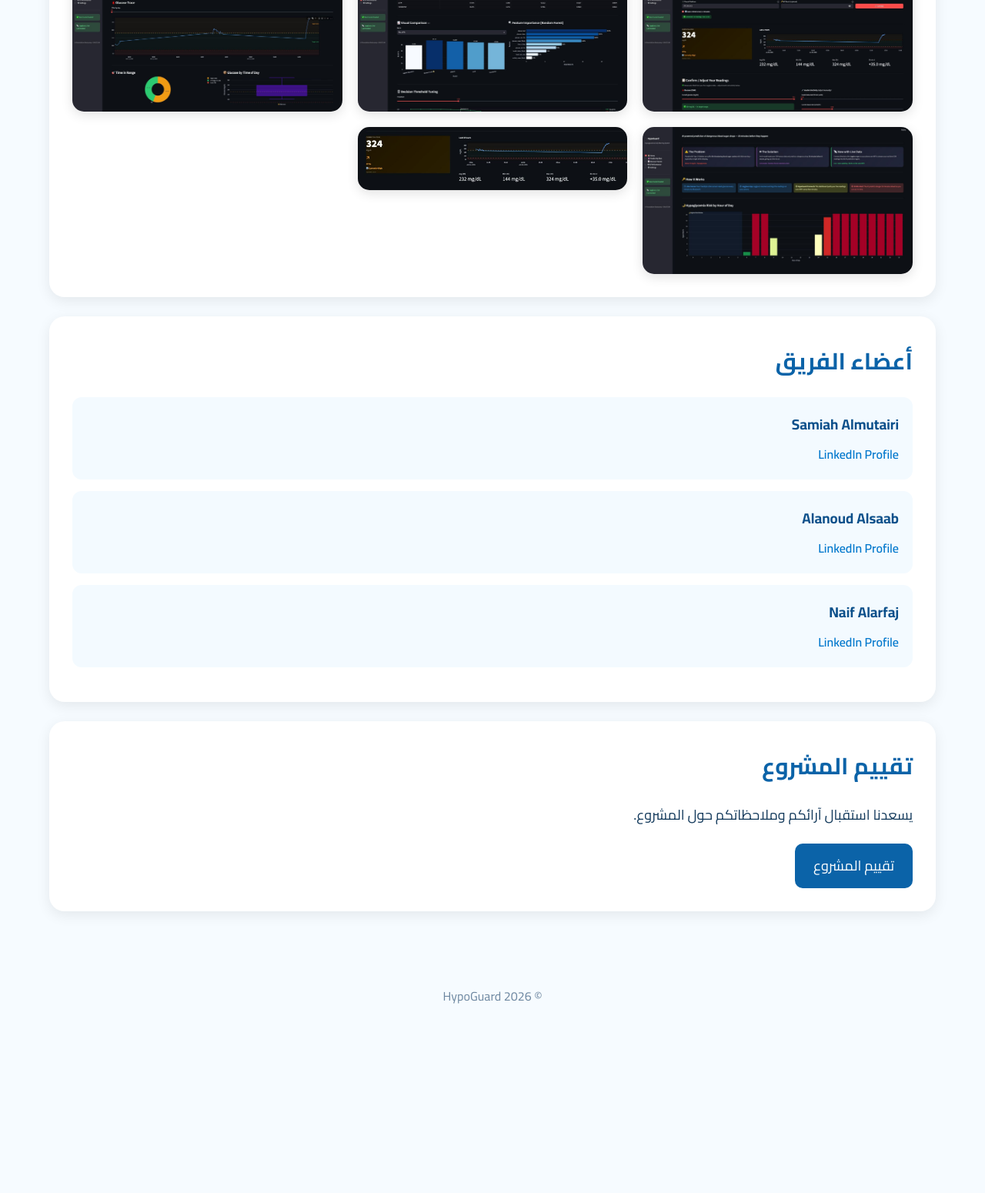
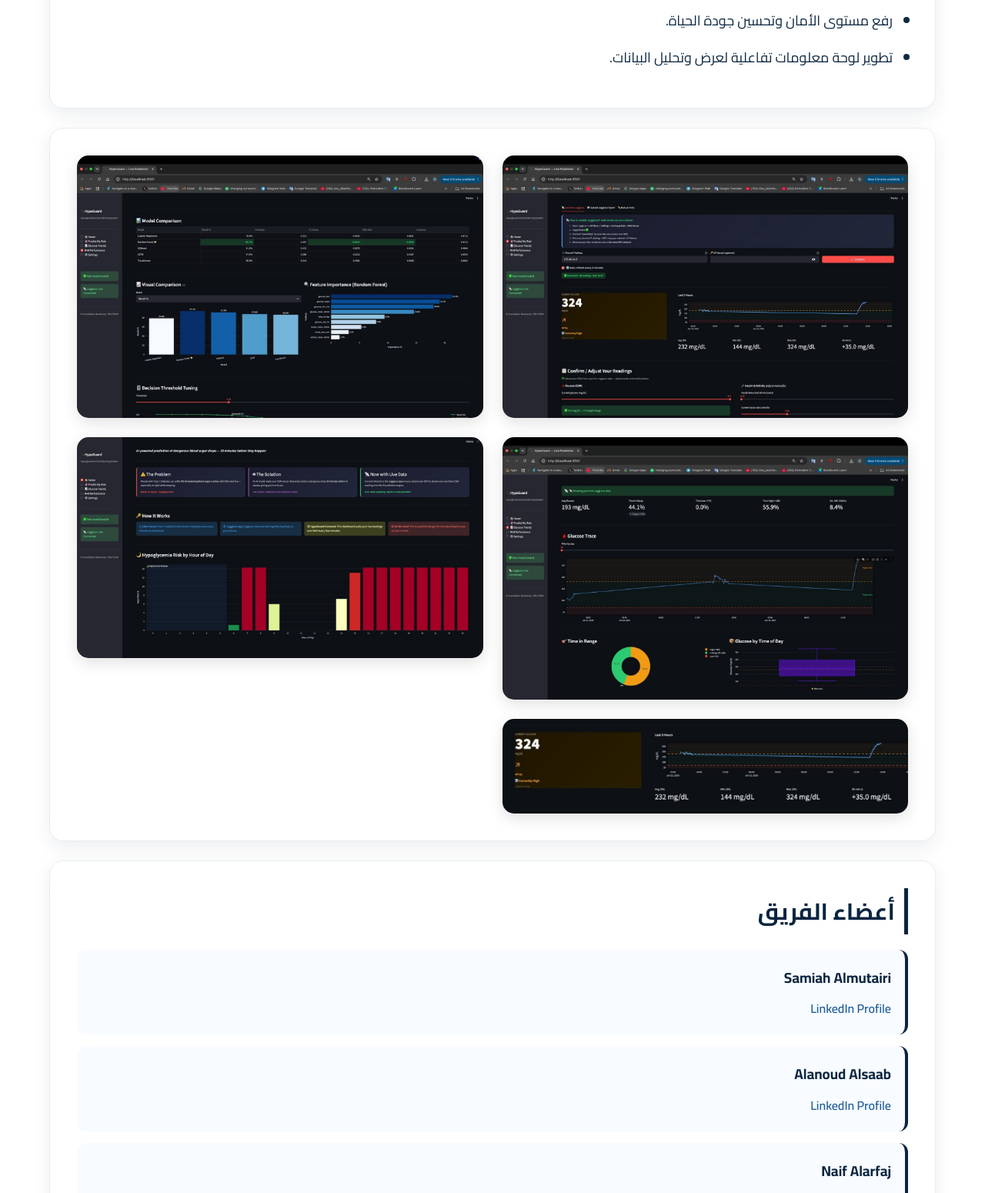
Before and after one commit to alanoudalsaab07/HypoGuard, a plain HTML site: page index.html in a window 1280 px wide. Shown: the part 1250-2800 px from the top of the page at 77% size. Before the commit the page ends 2590 px from the top, so only its background shows below. Drawn offline with Linux system fonts and the light colour scheme.

Commit message:
Add files via upload

```diff
--- a/index.html
+++ b/index.html
@@ -1,8 +1,10 @@
 <!DOCTYPE html>
 <html lang="ar" dir="rtl">
+
 <head>
 <meta charset="UTF-8">
 <meta name="viewport" content="width=device-width, initial-scale=1.0">
+
 <title>HypoGuard</title>
 
 <link rel="preconnect" href="https://fonts.googleapis.com">
@@ -19,47 +21,52 @@ box-sizing:border-box;
 
 body{
 font-family:'Cairo',sans-serif;
-background:#f6fbff;
-color:#12395b;
-line-height:1.9;
+background:#ffffff;
+color:#102a43;
+line-height:2;
 }
 
 header{
-background:linear-gradient(135deg,#7ecfff,#ffffff);
-padding:90px 20px;
+background:linear-gradient(135deg,#0a2540,#163d63);
+padding:100px 20px;
 text-align:center;
 }
 
 header h1{
-font-size:60px;
-color:#0b4f8a;
+font-size:65px;
+font-weight:800;
+color:white;
 margin-bottom:10px;
+letter-spacing:1px;
 }
 
 header p{
 font-size:22px;
-color:#2e6d9f;
+color:#d7e9ff;
 }
 
 .container{
 width:90%;
 max-width:1200px;
 margin:auto;
-padding:40px 0;
+padding:50px 0;
 }
 
 .card{
 background:white;
-padding:30px;
-border-radius:20px;
+padding:35px;
+border-radius:18px;
 margin-bottom:25px;
-box-shadow:0 5px 18px rgba(0,0,0,0.08);
+box-shadow:0 8px 25px rgba(10,37,64,0.08);
+border:1px solid #e7eef6;
 }
 
 h2{
-color:#0b63a8;
-margin-bottom:18px;
 font-size:30px;
+color:#0a2540;
+margin-bottom:20px;
+border-right:5px solid #0a2540;
+padding-right:12px;
 }
 
 p{
@@ -69,35 +76,36 @@ font-size:18px;
 .gallery{
 display:grid;
 grid-template-columns:repeat(auto-fit,minmax(350px,1fr));
-gap:20px;
+gap:25px;
 }
 
 .gallery img{
 width:100%;
 border-radius:15px;
-box-shadow:0 4px 15px rgba(0,0,0,0.12);
+box-shadow:0 6px 20px rgba(0,0,0,0.12);
 transition:0.3s;
 }
 
 .gallery img:hover{
-transform:scale(1.02);
+transform:translateY(-5px);
 }
 
 .member{
-background:#f3faff;
+background:#f8fbff;
 padding:18px;
 border-radius:12px;
 margin-bottom:15px;
+border-right:4px solid #0a2540;
 }
 
 .member h3{
-color:#0b4f8a;
+color:#0a2540;
 margin-bottom:5px;
 }
 
 .member a{
-color:#0077cc;
 text-decoration:none;
+color:#1f5d99;
 font-weight:600;
 }
 
@@ -107,16 +115,18 @@ text-decoration:underline;
 
 .button{
 display:inline-block;
-background:#0b63a8;
+padding:14px 25px;
+background:#0a2540;
 color:white;
-padding:12px 24px;
+text-decoration:none;
 border-radius:10px;
-text-decoration:none;
 font-size:18px;
+font-weight:600;
+transition:.3s;
 }
 
 .button:hover{
-background:#084b7f;
+background:#163d63;
 }
 
 ul{
@@ -124,44 +134,64 @@ padding-right:20px;
 }
 
 li{
-margin-bottom:10px;
+margin-bottom:12px;
 font-size:18px;
 }
 
 footer{
+background:#0a2540;
+color:white;
 text-align:center;
-padding:30px;
-color:#6d87a0;
+padding:25px;
+margin-top:40px;
 }
 
 </style>
+
 </head>
 
 <body>
 
 <header>
+
 <h1>HypoGuard</h1>
-<p>AI-Powered Hypoglycemia Early Warning System</p>
+
+<p>
+AI-Powered Hypoglycemia Prediction System
+</p>
+
 </header>
 
 <div class="container">
 
 <div class="card">
+
 <h2>وصف المشروع</h2>
 
 <p>
-مع التطور السريع في الذكاء الاصطناعي، أصبح بالإمكان التنبؤ بالمشكلات الصحية قبل حدوثها.
-من هنا جاءت فكرة مشروع HypoGuard الذي يهدف إلى التنبؤ بحالات هبوط السكر لدى مرضى السكري من النوع الأول قبل وقوعها بـ 30 إلى 60 دقيقة من خلال تحليل بيانات المريض وتقديم إنذار مبكر يساعده على اتخاذ القرار المناسب في الوقت المناسب.
-يساهم النظام في زيادة الأمان وتقليل المخاطر الصحية وتحسين جودة الحياة بالاعتماد على تقنيات الذكاء الاصطناعي وتحليل البيانات الصحية.
+يواجه مرضى داء السكري من النوع الأول في المملكة العربية السعودية تحديات جوهرية في رحلتهم الدائمة نحو ضبط مستويات الجلوكوز، تتصدرها نوبات الهبوط الحاد للسكر بوصفها أحد أخطر التهديدات السريرية التي تلقي بثقلها على هذه الشريحة من المرضى وتدفعهم - في أحيان كثيرة - قسرًا إلى أقسام الطوارئ.
+</p>
+
+<br>
+
+<p>
+ويزداد المشهد تعقيدًا حين تتقاطع هذه الأزمة مع ظاهرة "غياب الوعي بأعراض الهبوط" (Hypoglycemia Unawareness)، التي تجرد نسبة لا يستهان بها من المرضى - وفي مقدمتهم الأطفال واليافعون - من آلية الإنذار المبكر التي يفترض أن يمنحها الجسم طبيعيًا، فيغدو الجسد عاجزًا عن استشعار الخطر قبل تجذره، ويتحول الهبوط من تهديد يمكن توقعه إلى كمين صامت يُباغت المريض دون سابق إنذار.
+</p>
+
+<br>
+
+<p>
+وفي ظل هذا الواقع المتشابك، تتجلى الحاجة الملحة إلى ابتكارات تقنية استباقية تستبق الحدث بدلًا من ملاحقته. ومن هنا ينبثق مشروع <strong>HypoGuard</strong> بوصفه استجابة علمية رائدة تسعى إلى التنبؤ بنقص السكر قبل تبلوره الفعلي، ليمنح المريض والفريق الطبي على حد سواء نافذة زمنية حرجة وثمينة للتدخل العلاجي السريع، وقايةً من مآلات الغيبوبة وما يصاحبها من مضاعفات حادة قد تهدد الحياة.
 </p>
 
 </div>
 
 <div class="card">
+
 <h2>نتائج المشروع</h2>
 
 <ul>
-<li>التنبؤ المبكر بهبوط السكر قبل 30–60 دقيقة.</li>
+<li>التنبؤ المبكر بهبوط السكر قبل 30 دقيقة.</li>
 <li>تحليل بيانات الجلوكوز باستخدام تقنيات الذكاء الاصطناعي.</li>
 <li>مساعدة المرضى على اتخاذ إجراءات وقائية في الوقت المناسب.</li>
 <li>رفع مستوى الأمان وتحسين جودة الحياة.</li>
@@ -171,8 +201,6 @@ color:#6d87a0;
 </div>
 
 <div class="card">
-
-<h2>صور من النظام</h2>
 
 <div class="gallery">
 
@@ -228,9 +256,7 @@ LinkedIn Profile
 <a class="button"
 href="https://docs.google.com/forms/d/e/1FAIpQLSdBy6Ae5jw_5FaRGkjg847YCDSfz-XOxtuYR1K8_md4VuI1vA/viewform?usp=publish-editor"
 target="_blank">
-
 تقييم المشروع
-
 </a>
 
 </div>
@@ -238,7 +264,8 @@ target="_blank">
 </div>
 
 <footer>
-© 2026 HypoGuard
+HypoGuard © 2026
 </footer>
 
 </body>
+</html>
```
